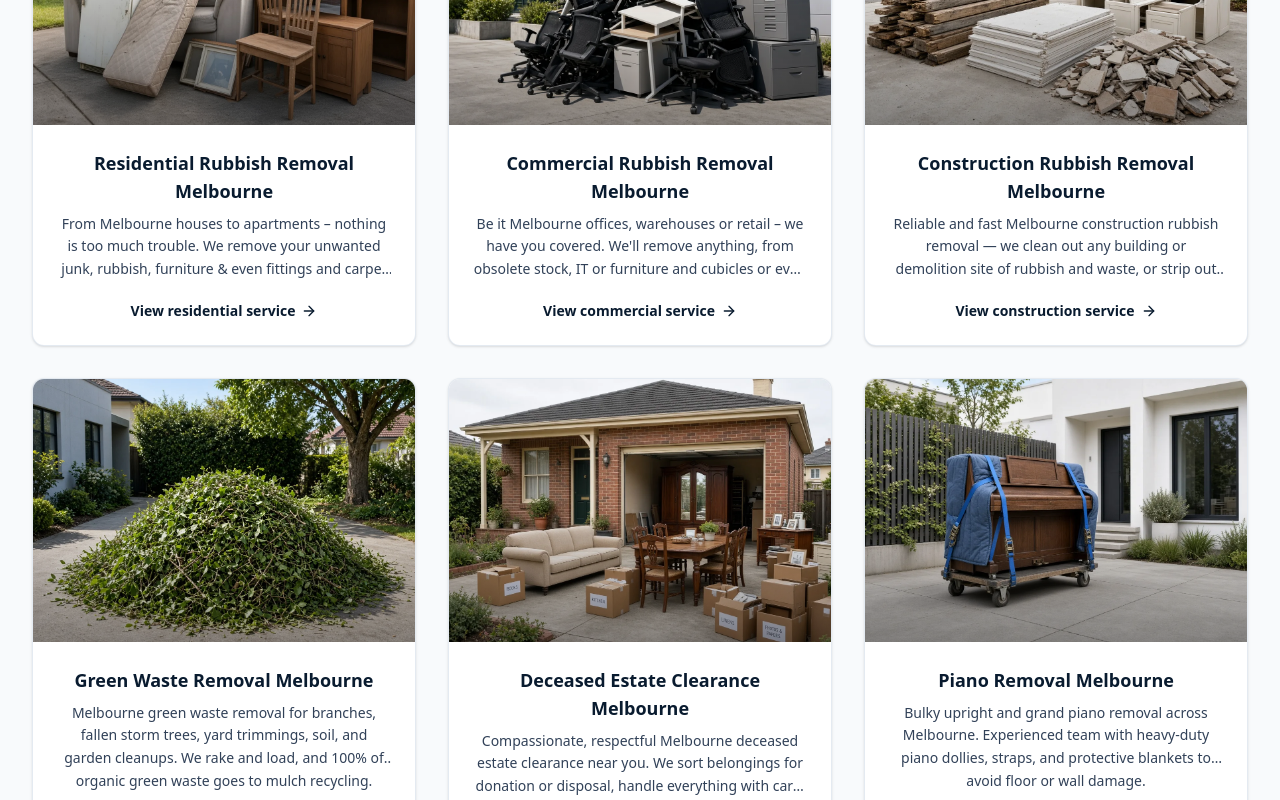
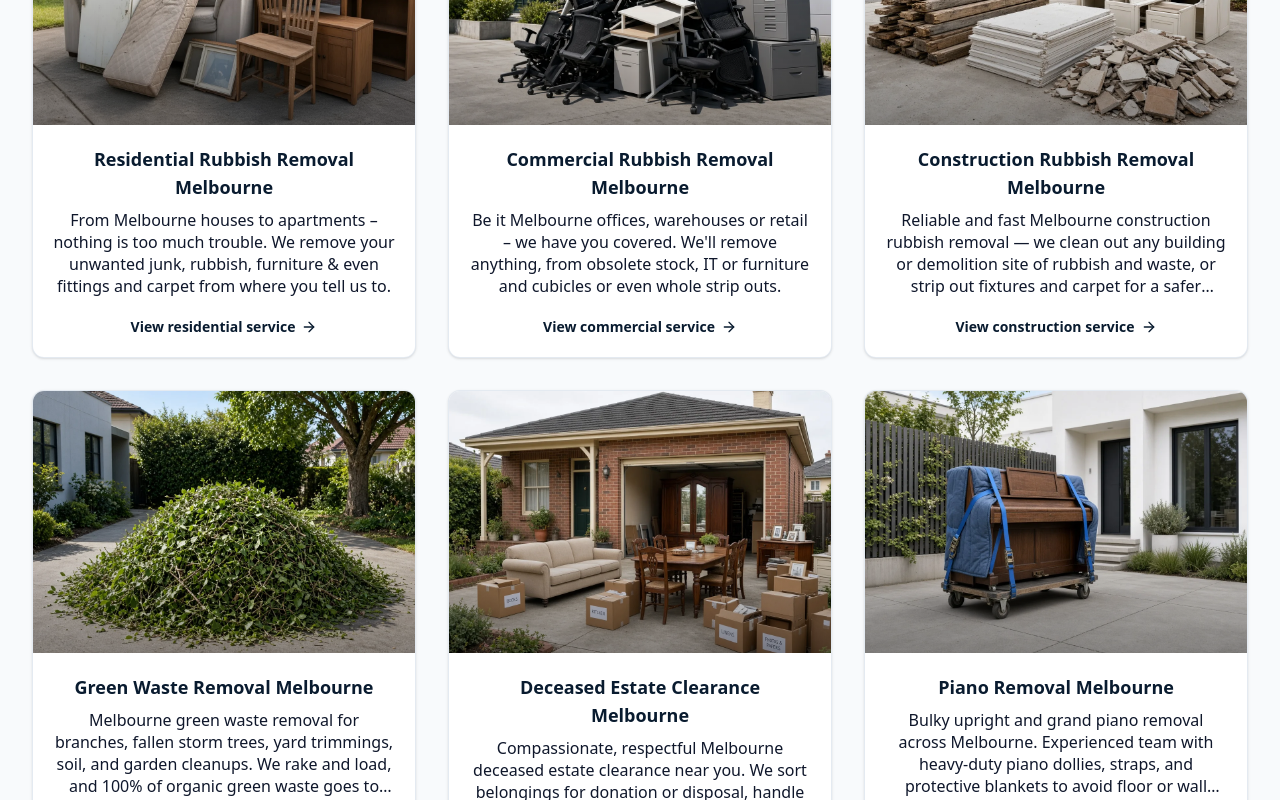
Before and after one commit to greatjunkremovalist/greatreal, a React (Vite) app: page /services in a window 1280 px wide. Shown: the part 880-1680 px from the top of the page. Built offline with nearby package versions, Linux system fonts and the light colour scheme.

Commit message:
Enlarge service card descriptions without growing the cards.

```diff
--- a/src/components/ServicesSection.tsx
+++ b/src/components/ServicesSection.tsx
@@ -53,19 +53,19 @@ const ServiceCardItem: React.FC<{
       <div className="absolute inset-0 bg-gradient-to-t from-black/30 via-transparent to-transparent opacity-60 pointer-events-none" />
     </Link>
 
-    <div className="p-6 sm:p-7 flex flex-col justify-between items-center text-center flex-1">
+    <div className="px-4 py-5 sm:px-5 flex flex-col justify-between items-center text-center flex-1">
       <div>
         <Link to={`/services/${card.slug}`}>
           <h3 className="text-lg sm:text-xl font-black text-[#091b2f] group-hover:text-[#559400] transition-colors leading-snug">
             {card.title}
           </h3>
         </Link>
-        <p className="mt-3 text-xs sm:text-[13px] text-slate-800 leading-relaxed font-normal">
+        <p className="mt-2 text-[15px] sm:text-base text-slate-900 leading-snug font-medium">
           {card.description}
         </p>
       </div>
 
-      <div className="mt-6 pt-2 w-full flex flex-col gap-2">
+      <div className="mt-4 pt-1 w-full flex flex-col gap-2">
         <Link
           to={`/services/${card.slug}`}
           className="w-full min-w-[150px] px-6 py-2.5 bg-[#84d800] hover:bg-[#76c700] active:scale-[0.98] text-[#091b2f] font-black text-xs uppercase tracking-wider rounded shadow-sm hover:shadow transition-all duration-200 cursor-pointer flex items-center justify-center gap-1.5"
--- a/src/pages/Services.tsx
+++ b/src/pages/Services.tsx
@@ -64,11 +64,11 @@ export const Services: React.FC<ServicesProps> = ({ onOpenCall }) => {
                   />
                   <div className="absolute inset-0 bg-gradient-to-t from-black/40 via-transparent to-transparent" />
                 </div>
-                <div className="p-6 flex flex-col flex-1 text-center">
+                <div className="px-5 py-5 flex flex-col flex-1 text-center">
                   <h2 className="text-lg font-extrabold text-[#091b2f] group-hover:text-[#559400] transition-colors">
                     {service.title} Melbourne
                   </h2>
-                  <p className="mt-2 text-sm text-slate-700 leading-relaxed line-clamp-3 flex-1">
+                  <p className="mt-2 text-base text-slate-900 leading-snug font-medium line-clamp-4 flex-1">
                     {service.description}
                   </p>
                   <span className="mt-5 inline-flex items-center justify-center gap-1.5 text-sm font-bold text-[#091b2f]">
```
